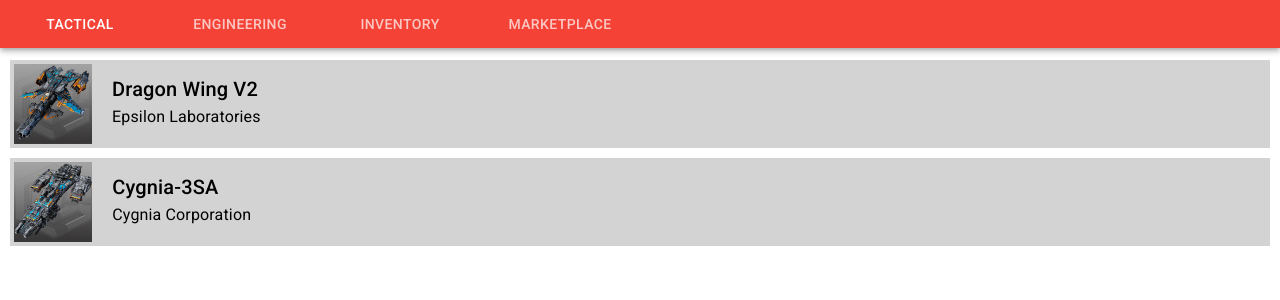
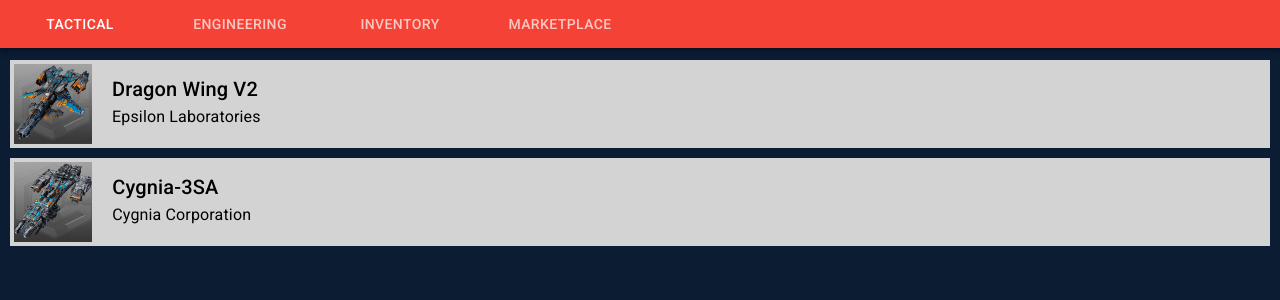
Before and after one commit to ibovegar/react-spacedock, a React (Create React App) app: page / in a window 1280 px wide. Shown: the top 300 px of the page. Built offline with nearby package versions, Linux system fonts and the light colour scheme; data requests are answered from the project's data file.

Commit message:
add dark theme

```diff
--- a/src/index.tsx
+++ b/src/index.tsx
@@ -8,8 +8,8 @@ import rootReducer from 'store';
 import thunk from 'redux-thunk';
 
 import { ThemeProvider } from '@material-ui/styles';
-// import ThemeDark from './ui/theme/dark.theme';
-import ThemeLight from './ui/theme/light.theme';
+import ThemeDark from './ui/theme/dark.theme';
+// import ThemeLight from './ui/theme/light.theme';
 
 import App from './App';
 import * as serviceWorker from './serviceWorker';
@@ -32,7 +32,7 @@ const store = createStore(
 const app = (
   <Provider store={store}>
     <BrowserRouter>
-      <ThemeProvider theme={ThemeLight}>
+      <ThemeProvider theme={ThemeDark}>
         <CssBaseline />
         <App />
       </ThemeProvider>
--- a/src/ui/theme/dark.theme.ts
+++ b/src/ui/theme/dark.theme.ts
@@ -1,8 +1,11 @@
 import { createMuiTheme } from '@material-ui/core';
+import { PaletteOptions } from '@material-ui/core/styles/createPalette';
+import { Overrides } from '@material-ui/core/styles/overrides';
+import createSpacing, { Spacing } from '@material-ui/core/styles/createSpacing';
 
-export default createMuiTheme({
-  spacing: 4,
-  palette: {
+const spacing: Spacing = createSpacing(4);
+
+const palette: PaletteOptions = {
   type: 'dark',
   primary: {
     light: '#757ce8',
@@ -39,6 +42,24 @@ export default createMuiTheme({
   common: {
     black: '#000',
     white: '#fff'
+  },
+  action: {
+    hover: '#0f243f',
+    selected: '#19385b'
   }
-  }
-});
+};
+
+const overrides: Overrides = {
+  // MuiMenuItem: {
+  //   root: {
+  //     '&:hover': {
+  //       backgroundColor: palette.grey![100]
+  //     },
+  //     '&$selected': {
+  //       backgroundColor: palette.grey![500]
+  //     }
+  //   }
+  // }
+};
+
+export default createMuiTheme({ spacing, palette, overrides });
```
Lines whose indentation alone changed are shown as unchanged.
